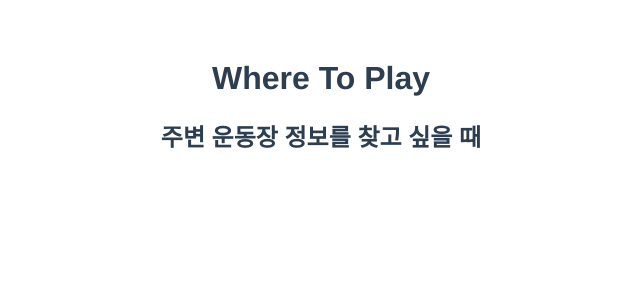
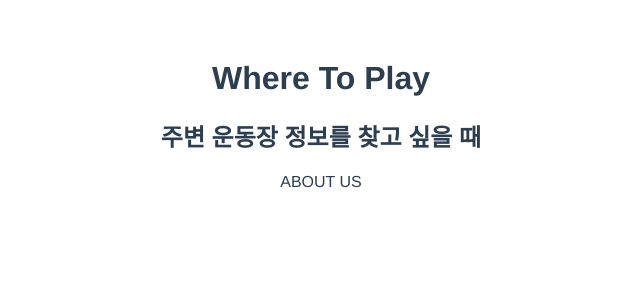
Before and after one commit to Jongwoo0101/Where-To-Play, a Vue app in the folder frontend/: page / in a window 1280 px wide. Shown: the top 300 px of the page, without its empty margins (319-959 px from the left). Built offline with nearby package versions, Linux system fonts and the light colour scheme.

Commit message:
header, main 영역 추가

```diff
--- a/frontend/src/components/HelloWorld.vue
+++ b/frontend/src/components/HelloWorld.vue
@@ -1,6 +1,12 @@
 <template>
-  <h1>Where To Play</h1>
-  <h2>주변 운동장 정보를 찾고 싶을 때</h2>
+  <header>
+    <h1 id="title">Where To Play</h1>
+    <h2 id="title">주변 운동장 정보를 찾고 싶을 때</h2>
+  </header>
+  <main>
+    <p class="about">ABOUT US</p>
+    <p></p>
+  </main>
 </template>
 
 <script>
```
